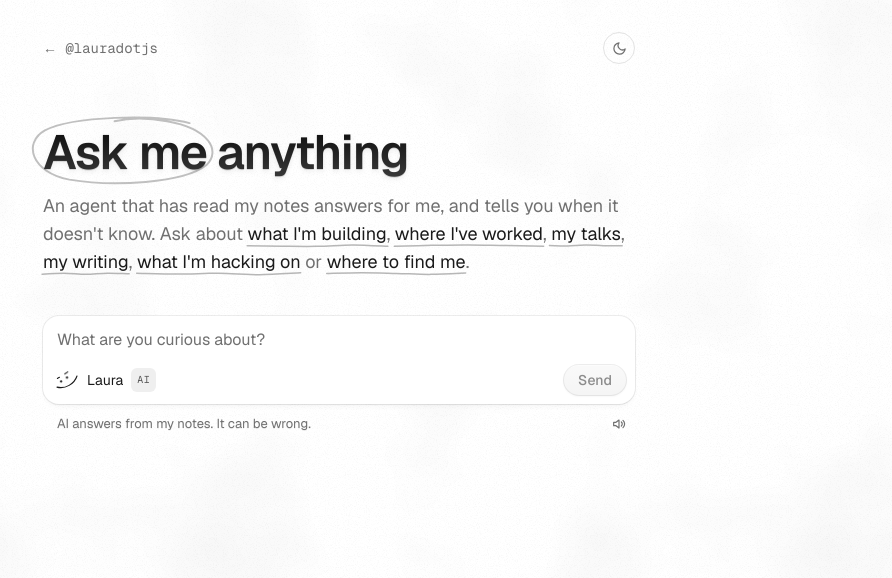
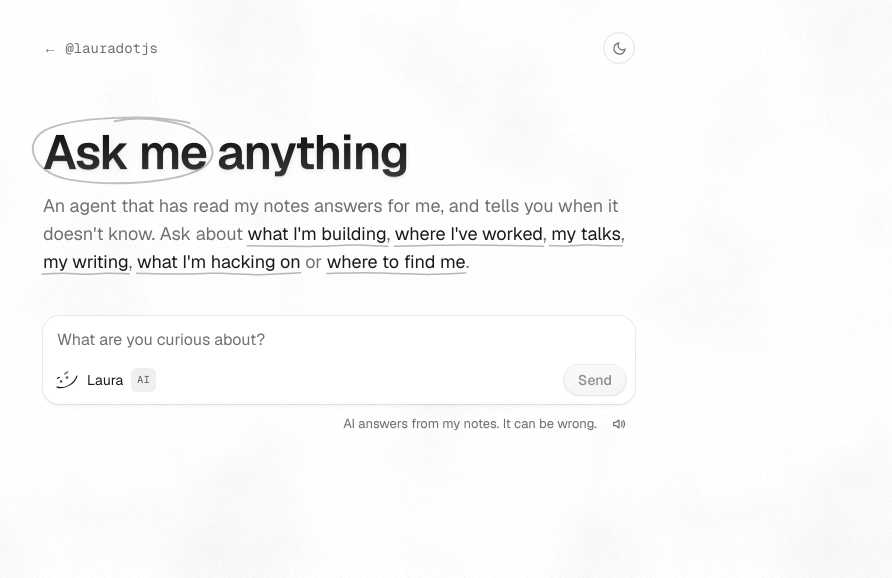
Before and after one commit to LauraBeatris/laurabeatris.com, a Next.js app: page /ask in a window 1280 px wide. Shown: the top 578 px of the page, without its empty margins (301-1193 px from the left). Built offline with nearby package versions, Linux system fonts and the light colour scheme.

Commit message:
fix(ask): put the caveat beside the sound icon
The line under the note sits at the right now, next to the sound icon,
and the pair ends where Send ends. Nothing is left under the note's
bottom-left corner to line up with it.

```diff
--- a/components/ask/composer.tsx
+++ b/components/ask/composer.tsx
@@ -125,12 +125,12 @@ export function Composer({
       </form>
 
       {/* One quiet line under the note, the same whatever the agent is doing.
-          It starts where the note's own text starts, clear of the corner
-          above it, and the sound icon ends where Send ends. On a
+          It sits at the right, beside the sound icon, and the two end where
+          Send ends. On a
           narrow phone it takes a second line before it loses a word: it's the
           page's small print */}
-      <div className="ask-depth mt-2.5 flex min-h-5 items-start justify-between gap-3 pl-3.5 text-[13px] leading-5 text-muted">
-        <p className="text-pretty">{CAVEAT}</p>
+      <div className="ask-depth mt-2.5 flex min-h-5 items-start justify-end gap-1 text-[13px] leading-5 text-muted">
+        <p className="text-pretty text-right">{CAVEAT}</p>
 
         <button
           type="button"
```
